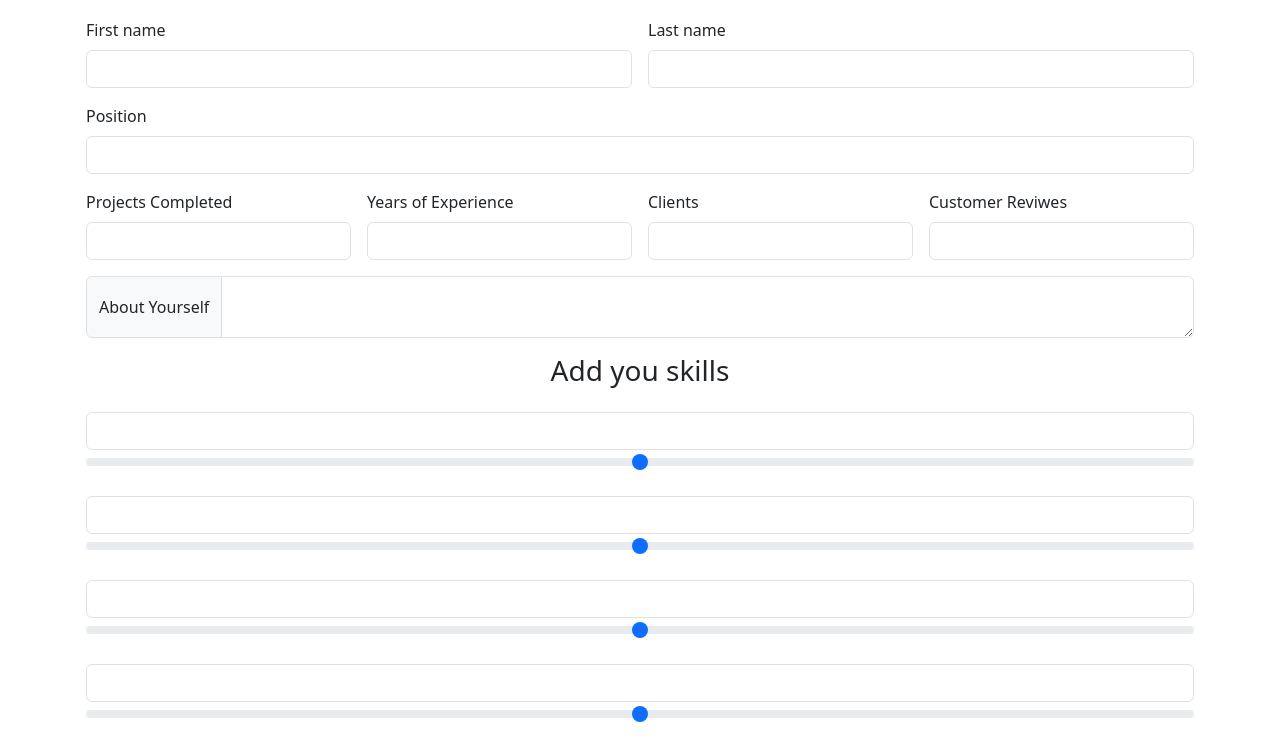
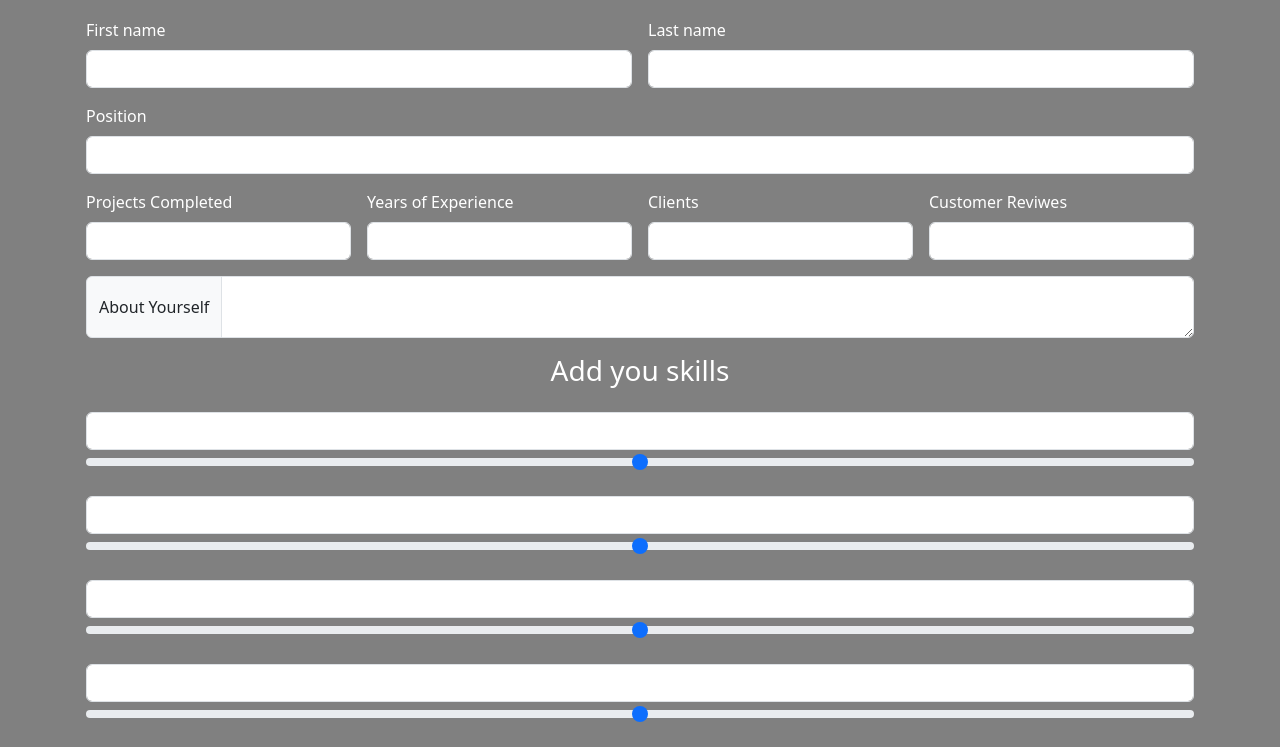
Before and after one commit to sarkarpradip2002/portfolio-maker, a plain HTML site: page index.html in a window 1280 px wide. Shown: the part 76-823 px from the top of the page. Drawn offline with nearby package versions, Linux system fonts and the light colour scheme.

Commit message:
Update style

```diff
--- a/index.css
+++ b/index.css
@@ -1,3 +1,10 @@
+*{
+    background-color: grey;
+}
+body{
+    background-color: grey;
+    color: white;
+}
 #form {
     margin: auto;
 }
```
